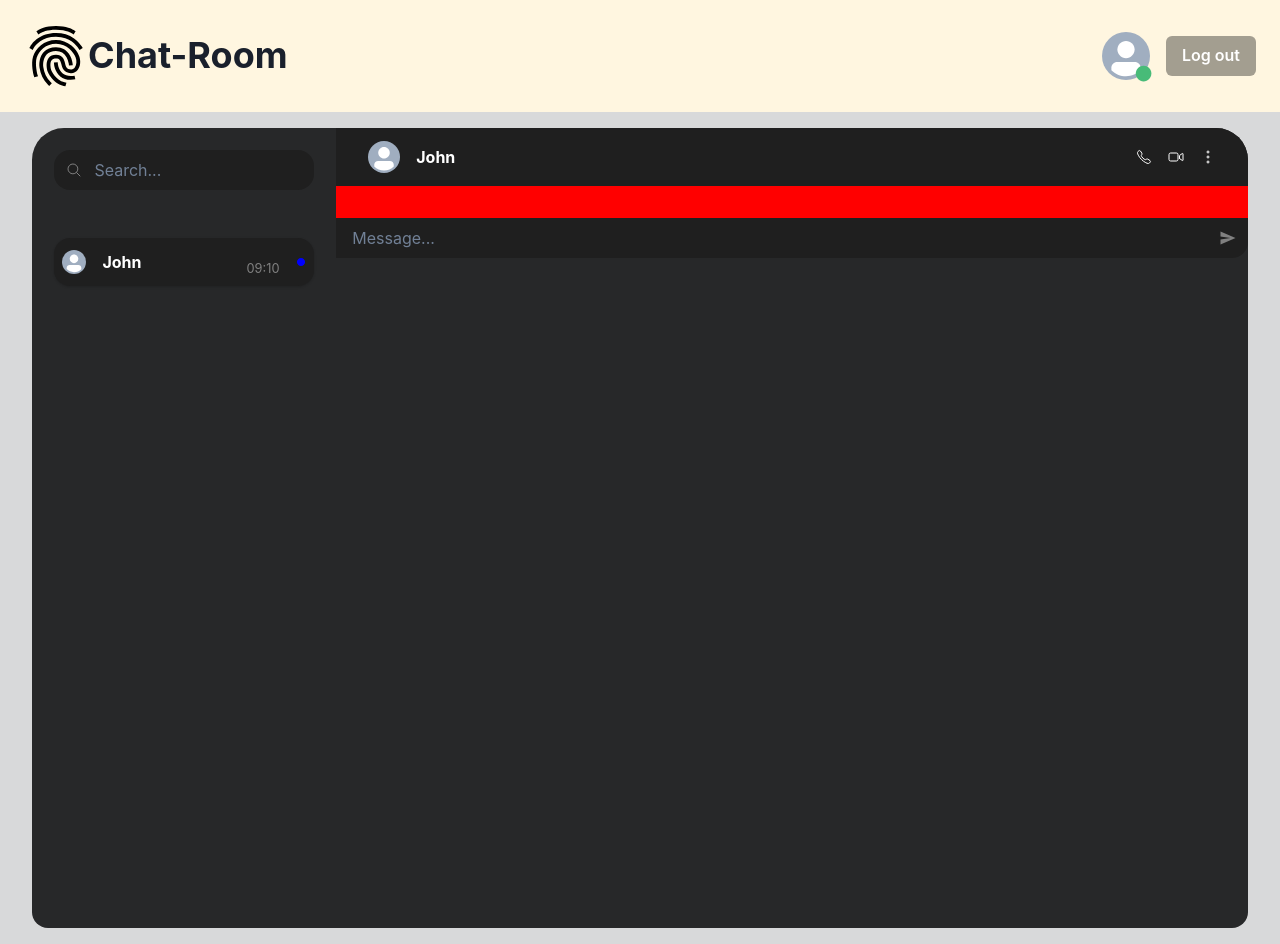
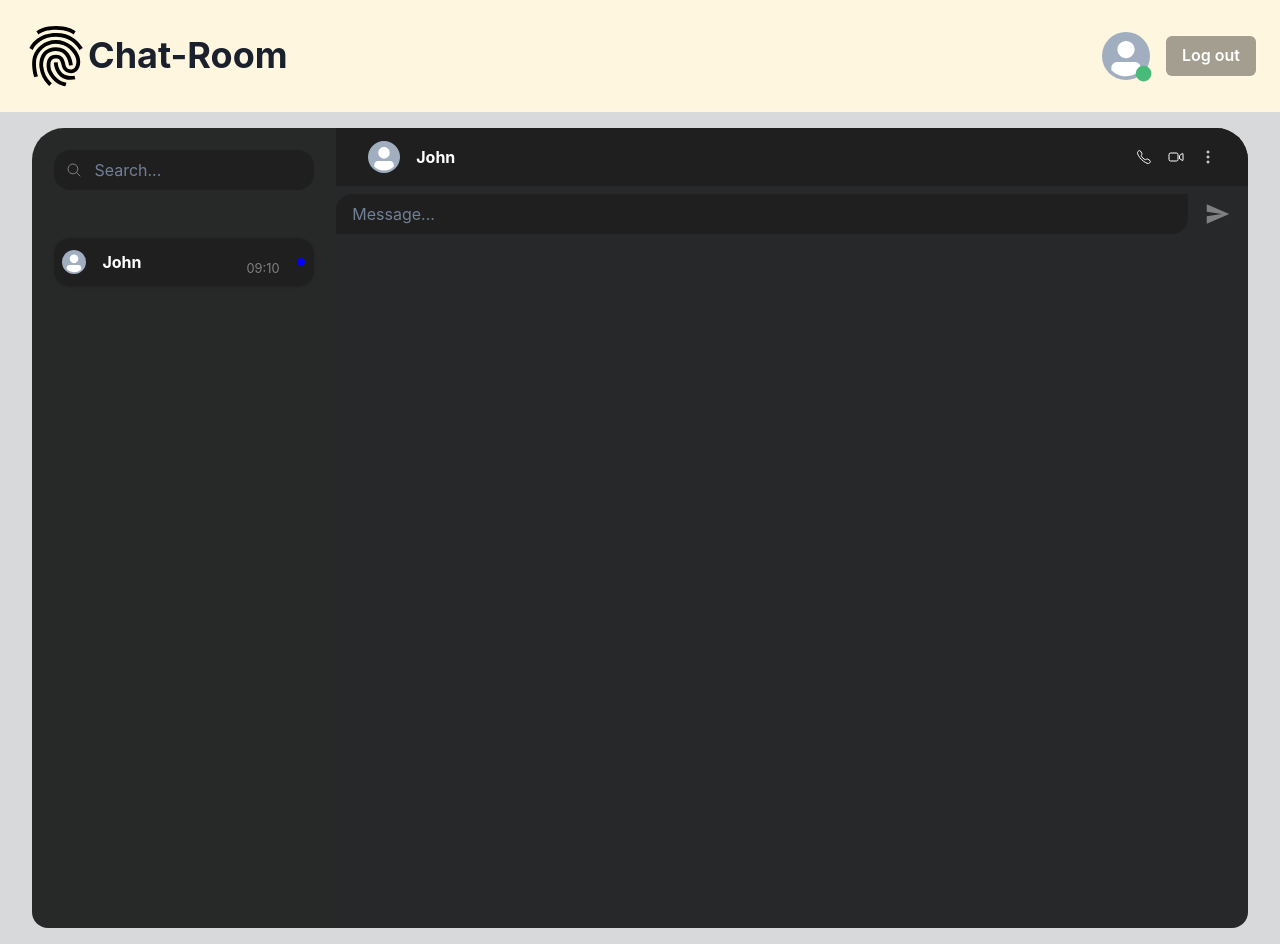
Before and after one commit to Prashanna69/Chat-room, a React (Vite) app: page /Dashboard in a window 1280 px wide. Built offline with nearby package versions, Linux system fonts and the light colour scheme.

Commit message:
Minor debugging and styling

```diff
--- a/src/pages/Dashboard.jsx
+++ b/src/pages/Dashboard.jsx
@@ -9,7 +9,6 @@ import {
   Input,
   InputGroup,
   InputLeftElement,
-  InputRightElement,
   Menu,
   MenuButton,
   MenuGroup,
@@ -17,7 +16,6 @@ import {
   MenuList,
   Spacer,
   Text,
-  VStack,
 } from "@chakra-ui/react";
 
 import {
@@ -38,7 +36,7 @@ export default function Dashboard() {
       <Box bg="#D8D9DA" p="1rem 2rem">
         <Grid templateColumns="1fr 3fr" gap="0.02rem">
           <Box
-            bg="#272829"
+            bg="#272828"
             height="100vh"
             borderRadius="2rem 0 0 1rem"
             p="1.4rem"
@@ -55,6 +53,8 @@ export default function Dashboard() {
                 color="gray.300"
                 placeholder="Search..."
                 border="none"
+                _hover={{ boxShadow: "2px 10px 10px black" }}
+                transition="0.4s"
               />
             </InputGroup>
             <Card
@@ -78,7 +78,7 @@ export default function Dashboard() {
               </Flex>
             </Card>
           </Box>
-          <Box bg="#272829" height="100vh" borderRadius="0 2rem 1rem 0">
+          <Box bg="#272829" minH="100vh" borderRadius="0 2rem 1rem 0">
             <Flex flexDirection="column">
               <Box bg="#1f1f1f" p="0.8rem 2rem" borderRadius="0 2rem 0 0">
                 <Flex align="center" gap="1rem">
@@ -146,23 +146,28 @@ export default function Dashboard() {
                   </Menu>
                 </Flex>
               </Box>
-              <Box bg="red" minH="2rem"></Box>
-              <InputGroup>
-                <InputRightElement
-                  pointerEvents="none"
-                  children={
-                    <IoSendSharp color="gray" style={{ cursor: "pointer" }} />
-                  }
-                />
+              <Box bg="red">
+                <Box></Box>
+              </Box>
+              <Flex align="center">
                 <Input
                   type="text"
                   bg="#1f1f1f"
-                  borderRadius="0 0 1rem 0"
+                  borderRadius="1rem 0 1rem 0"
                   color="gray.300"
                   placeholder="Message..."
                   border="none"
                 />
-              </InputGroup>
+                <IoSendSharp
+                  color="gray"
+                  style={{
+                    margin: "1rem",
+                    height: "24px",
+                    width: "30px",
+                    cursor: "pointer",
+                  }}
+                />
+              </Flex>
             </Flex>
           </Box>
         </Grid>
```
